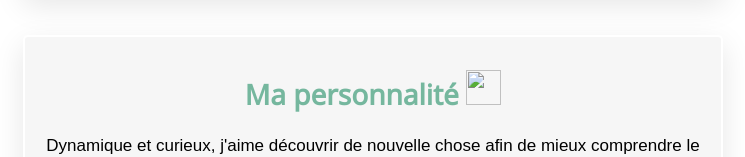
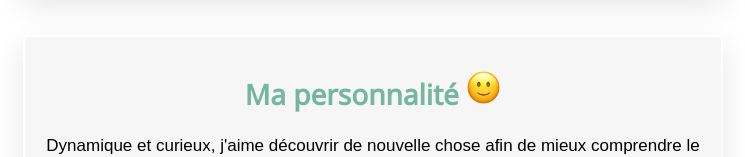
Before and after one commit to romaingrto/my-profile, a plain HTML site: page index.html in a window 1280 px wide. Shown: the part 390-547 px from the top of the page, without its empty margins (267-1012 px from the left). Drawn offline with Linux system fonts and the light colour scheme; a web font is replaced by a local one.

Commit message:
Add files via upload

```diff
--- a/index.html
+++ b/index.html
@@ -25,7 +25,7 @@
         </div>
 
         <div class="card-white">
-            <h2>Ma personnalité <img src="image/personnalite.png" alt="" id="smile"></h2>
+            <h2>Ma personnalité <img src="image/smile.png" alt="" id="smile"></h2>
             <p>Dynamique et curieux, j'aime découvrir de nouvelle chose afin de mieux comprendre
                 le monde qui m'entoure et par la même occasion mieux me comprendre. Ma gentillesse et mon envie de bien
                 faire sont parfois des
```
